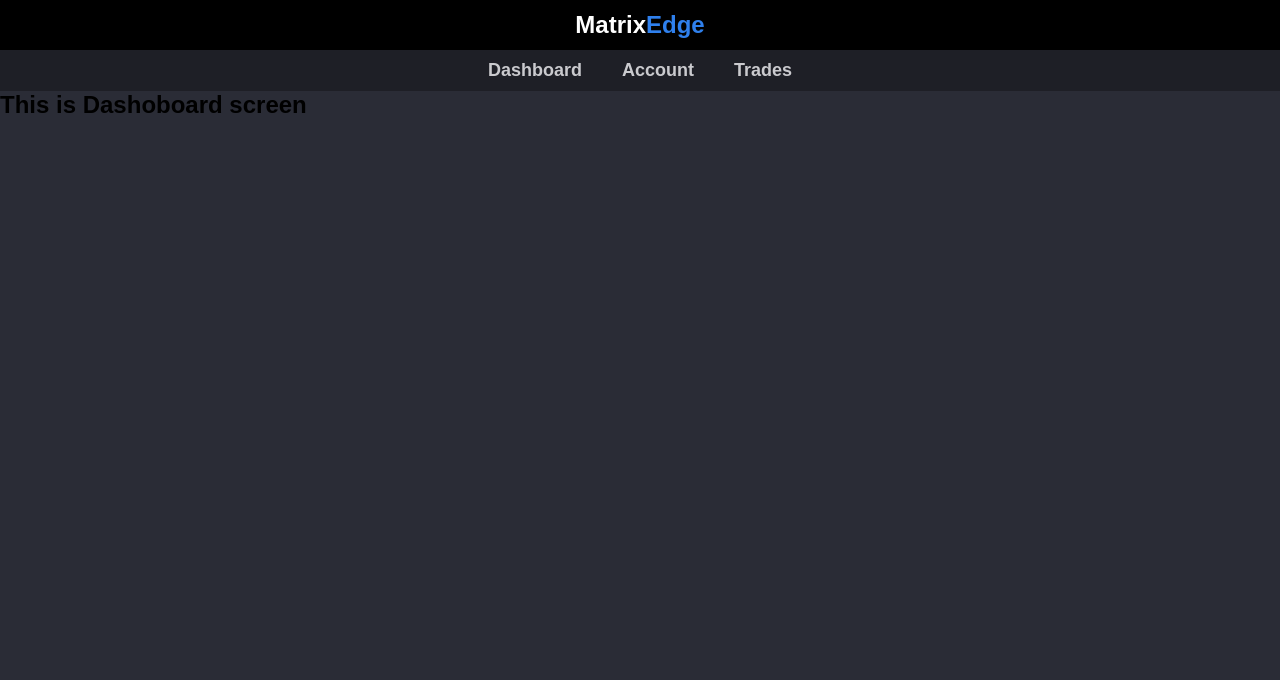
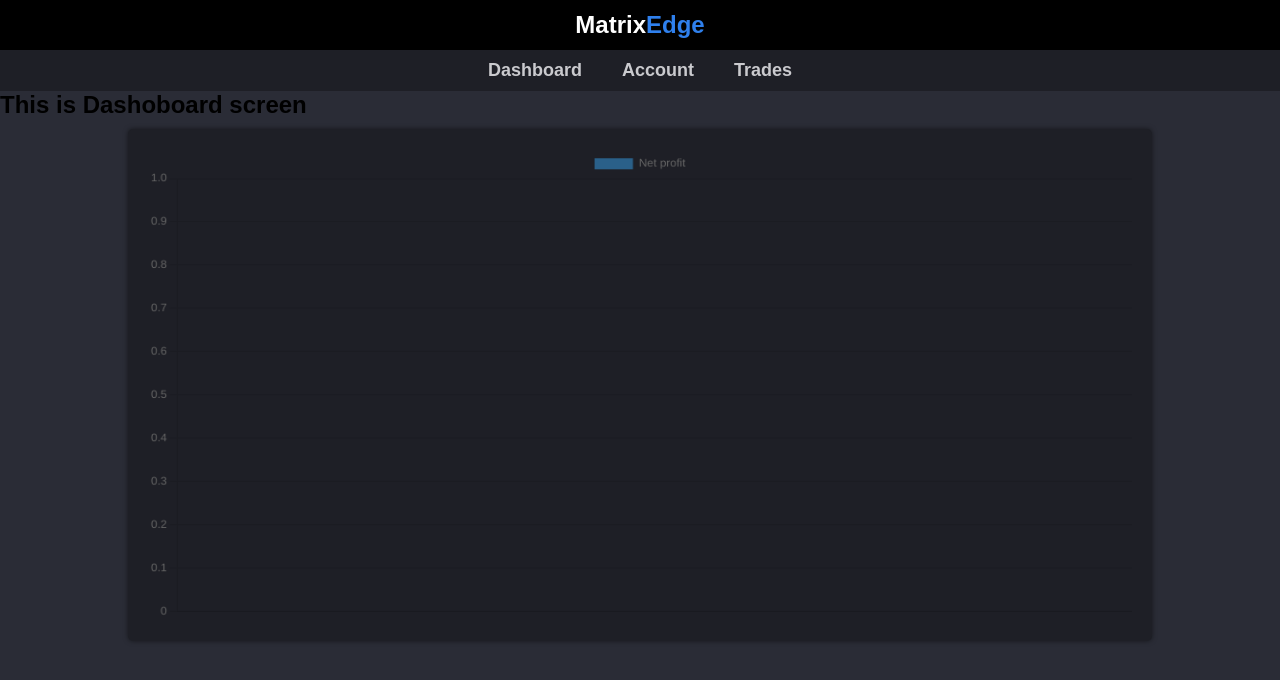
Before and after one commit to elestaboyas/matrix-edge, a plain HTML site: page index.html in a window 1280 px wide. Both pictures are taken after a click on the link "Dashboard". Drawn offline with nearby package versions, Linux system fonts and the light colour scheme; no server answers.

Commit message:
adding account bar chart using chart.js

```diff
--- a/index.html
+++ b/index.html
@@ -55,6 +55,14 @@
 
     <section id="dashboard" class="hide-screen">
         <h1>This is Dashoboard screen</h1>
+        <div class="dashBoard-container">
+            <div class="dash-content-chart">
+                <div>Hello Chart</div>
+                <div>Hello Chart</div>
+                <div>Hello Chart</div>
+                <div>Hello Chart</div>
+            </div>
+        </div>
     </section>
 
     <section id="trade" class="hide-screen">
@@ -98,6 +106,7 @@
         </div>
     </div>
 
+    <script src="https://cdn.jsdelivr.net/npm/chart.js"></script>
     <script src="scripts/app.js" type="module"></script>
 
 </html>
--- a/scripts/accountUI.js
+++ b/scripts/accountUI.js
@@ -2,6 +2,7 @@ import { openTradeModal } from './tradesUI.js';
 import { saveAccount, removeAccount, updateAccount } from './account.js';
 import { singleAccPerformance } from './analytics.js';
 import { state } from './state.js';
+import { getAccNameProfits, resetAccData } from './visuals.js';
 
 const showModal = document.getElementById('account-nav-mobile');
 const addAccButton = document.getElementById('add-account');
@@ -110,6 +111,9 @@ function addAccountForm() {
 
 async function addAccountToDOM(accountName, accountNumber, accountBalance, accountId) {
     let {currentBalance, netProfit} = singleAccPerformance(accountId, accountBalance, state.trades);
+    let accountData = []
+
+    getAccNameProfits(accountName, netProfit);
 
     const accountTable = document.getElementById('account-table');
 
@@ -197,6 +201,7 @@ export function accountPagnation(list) {
     let totalPages = Math.ceil(accountList.length / rowsPerPage);
 
     tableBody.innerHTML = '';
+    resetAccData(); // Reset account data before rendering
     renderPagnation(currentPage, accountList, rowsPerPage)
 
     prevBtn.addEventListener('click', (e) => {
--- a/scripts/app.js
+++ b/scripts/app.js
@@ -1,5 +1,6 @@
 import { startQueryAccounts } from './account.js';
 import { startQueryTrade } from './trades.js';
+import { accountChart } from './visuals.js';
 
 
 const dashboardTap = document.getElementById('dashboad-tap');
@@ -22,6 +23,7 @@ function showScreen(targetScreen) {
 dashboardTap.addEventListener('click', (e) => {
     e.preventDefault();
     showScreen(dashboardScreen);
+    accountChart();
     });
 
 accountTap.addEventListener('click', (e) => {
--- /dev/null
+++ b/scripts/visuals.js
@@ -0,0 +1,45 @@
+export let accountData = [];
+
+export function getAccNameProfits(accName, accProfit) {
+    accountData.push({accName, accProfit});
+    console.log(accountData)
+}
+
+export function resetAccData() {
+    accountData = [];
+}
+
+let accountChartinstance;
+
+export function accountChart() {
+    const canvasContainer = document.querySelector('.dash-content-chart');
+
+    const labels = accountData.map(data => data.accName);
+    const profits = accountData.map(data => data.accProfit);
+
+    if (!accountChartinstance) {
+        const barChartCanvas = document.createElement('canvas');
+        Object.assign(barChartCanvas, {
+            id: 'accountChart',
+        });
+
+        accountChartinstance = new Chart(barChartCanvas, {
+            type: 'bar',
+
+            data: {
+                labels: labels,
+                datasets: [{
+                    label: 'Net profit',
+                    data: profits
+                }]
+            }
+        });
+
+        canvasContainer.innerHTML = ''; // Clear previous chart if any
+        canvasContainer.appendChild(barChartCanvas);
+    }
+
+    accountChartinstance.data.labels = labels;
+    accountChartinstance.data.datasets[0].data = profits;
+    accountChartinstance.update();
+}
--- a/styles/styles.css
+++ b/styles/styles.css
@@ -361,6 +361,41 @@ body{
     color: var(--text);
 }
 
+
+/*************dashboard screen*************/
+
+#dashboard {
+    width: 100%;
+    margin-bottom: 20px;
+}
+
+.dashBoard-container {
+    padding: 0 10%;
+    box-sizing: border-box;
+    width: 100%;
+}
+
+.dashBoard-container .dash-content-chart {
+    display: grid;
+    grid-template-columns: repeat(2, 1fr);
+    gap: 10px;
+    margin: 10px 0;
+    width: 100%;
+}
+
+.dash-content-chart div,
+.dash-content-chart canvas {
+    background-color: var(--primary-bg);
+    color: var(--text);
+    padding: 20px;
+    text-align: center;
+    border-radius: 5px;
+    box-shadow: 0 0 5px rgba(0, 0, 0, 0.5);
+    height: 100px;
+    line-height: 1.6;
+    position: relative;
+}
+
 /******** modal ********/
 
 .modal {
```
